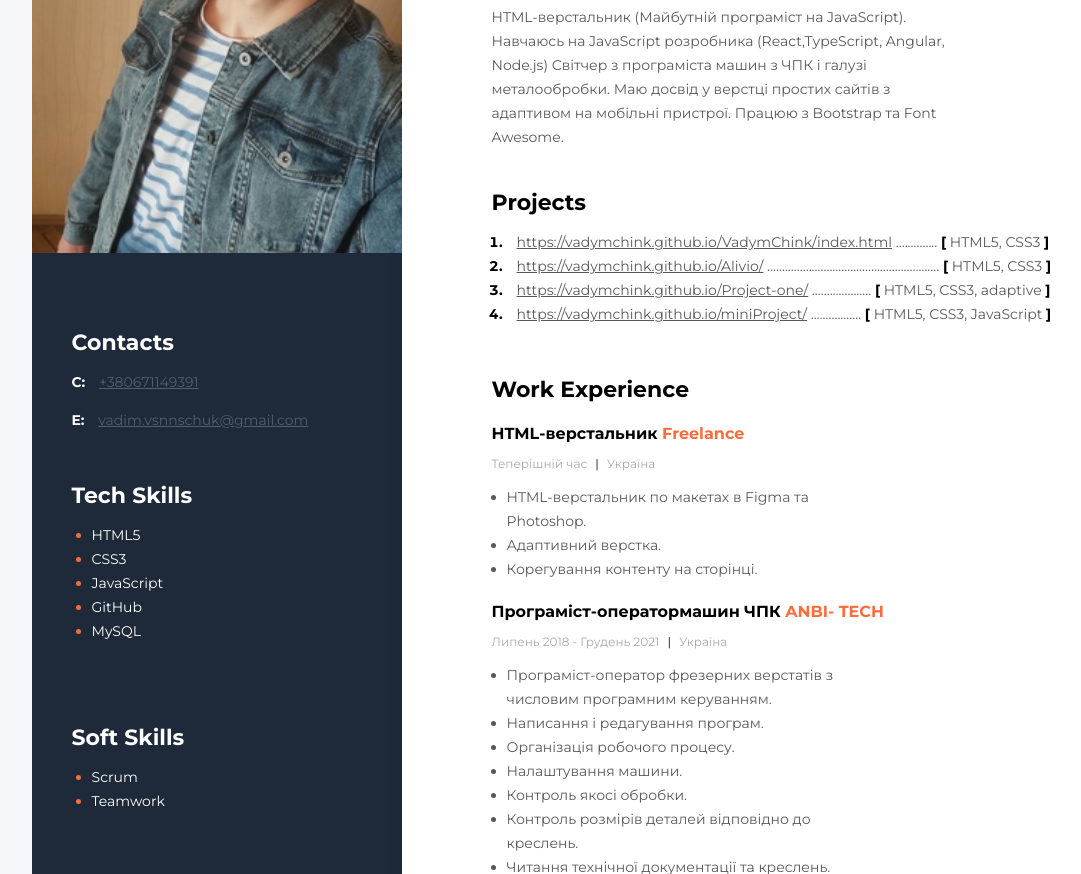
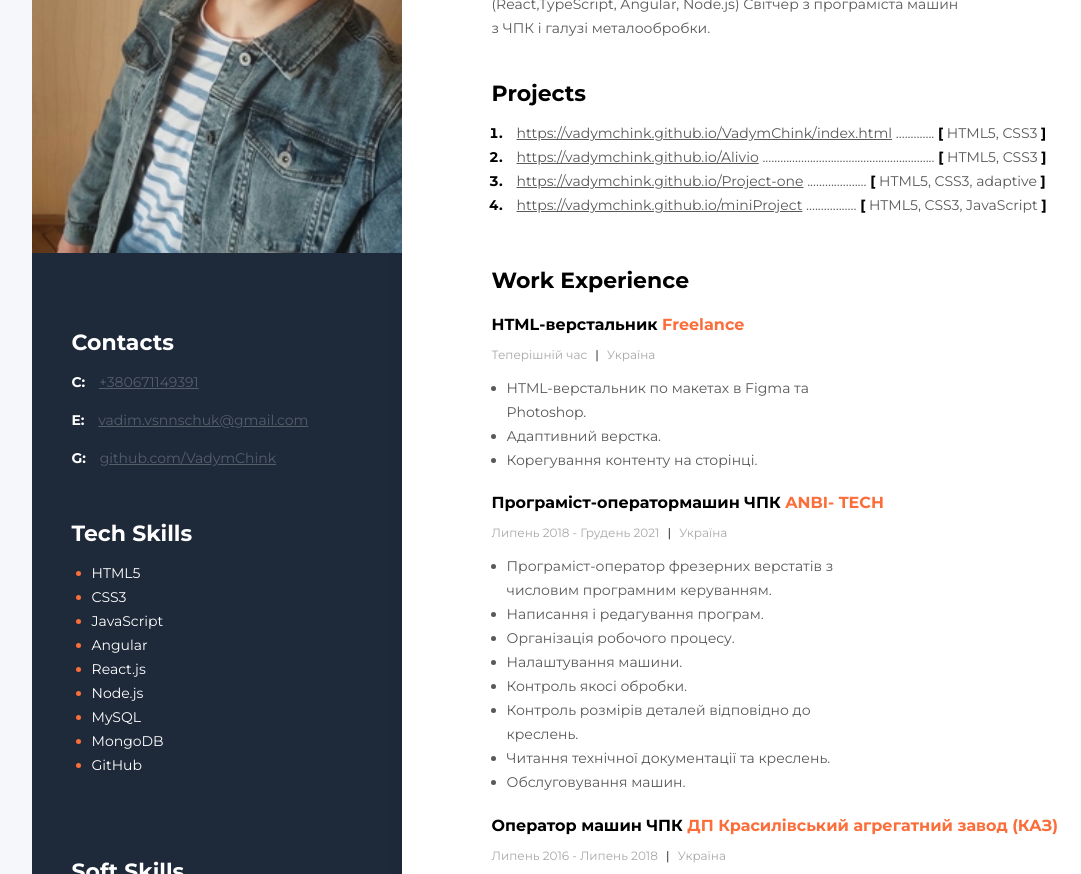
Before and after one commit to VadymChink/cv, a plain HTML site: page index.html in a window 1280 px wide. Shown: the part 288-1162 px from the top of the page, without its empty margins (92-1173 px from the left). Drawn offline with Linux system fonts and the light colour scheme.

Commit message:
end editing cv

```diff
--- a/index.html
+++ b/index.html
@@ -22,15 +22,12 @@
 		<!--about user-->
 		<div class="about">
 
-			<h2 class="about-position">Front-End Developer</h2>
-			<h2 class="about-position">(HTML-верстальник)</h2>
+			<h2 class="about-position">Junior Full Stack developer</h2>
 			<h1 class="about-name">Vadym Vinnichuk</h1>
 
-			<p class="about-description">HTML-верстальник (Майбутній програміст на JavaScript).
+			<p class="about-description">Junior Full Stack developer.
 				Навчаюсь на JavaScript розробника (React,TypeScript, Angular, Node.js)
-				Світчер з програміста машин з ЧПК і галузі металообробки.
-				Маю досвід у верстці простих сайтів з адаптивом на мобільні пристрої. Працюю з Bootstrap та
-				Font Awesome. </p>
+				Світчер з програміста машин з ЧПК і галузі металообробки.</p>
 
 		</div>
 		<!--Projects-->
@@ -40,31 +37,40 @@
 				<li class="projects-title">
                     <span class="project">
                          <a href="https://vadymchink.github.io/VadymChink/index.html" class="project-link">https://vadymchink.github.io/VadymChink/index.html</a>
-                    <span class="delete">..............</span><br class="br">
+                    <span class="delete">.............</span><br class="br">
                     <span class="project-bracket">[</span>  HTML5, CSS3 <span class="project-bracket">]</span>
                 </span>
 				</li>
 				<li class="projects-title">
                     <span class="project">
-                         <a href="https://vadymchink.github.io/Alivio/" class="project-link">https://vadymchink.github.io/Alivio/</a>
-                    <span class="delete">..........................................................</span><br class="br">
+                         <a href="https://vadymchink.github.io/Alivio" class="project-link">https://vadymchink.github.io/Alivio</a>
+                    <span class="delete">..........................................................</span><br
+		                    class="br">
                     <span class="project-bracket">[</span>  HTML5, CSS3 <span class="project-bracket">]</span>
                 </span>
 				</li>
 				<li class="projects-title">
-                    <span class="project"><a href="https://vadymchink.github.io/Project-one/" class="project-link">https://vadymchink.github.io/Project-one/</a>
+                    <span class="project"><a href="https://vadymchink.github.io/Project-one" class="project-link">https://vadymchink.github.io/Project-one</a>
                     <span class="delete">....................</span><br class="br">
                     <span class="project-bracket">[</span> HTML5, CSS3, adaptive <span class="project-bracket">]</span>
                 </span>
 				</li>
 				<li class="projects-title">
                    <span class="project">
-                    <a href="https://vadymchink.github.io/miniProject/" class="project-link">https://vadymchink.github.io/miniProject/</a>
+                    <a href="https://vadymchink.github.io/miniProject" class="project-link">https://vadymchink.github.io/miniProject</a>
                     <span class="delete">.................</span> <br class="br">
                     <span class="project-bracket">[</span> HTML5, CSS3, JavaScript <span
 		                   class="project-bracket">]</span>
                    </span>
 				</li>
+<!--				<li class="projects-title">-->
+<!--                   <span class="project">-->
+<!--                    <a href="https://vadymchink.github.io/miniProject" class="project-link">https://vadymchink.github.io/miniProject</a>-->
+<!--                    <span class="delete">.................</span> <br class="br">-->
+<!--                    <span class="project-bracket">[</span> HTML5, CSS3, Angular <span-->
+<!--		                   class="project-bracket">]</span>-->
+<!--                   </span>-->
+<!--				</li>-->
 			</ol>
 		</div>
 		<!--Work-->
@@ -154,6 +160,10 @@
 						<span class="contact-type">E:</span>
 						<a href="mailto:vadim.vsnnschuk@gmail.com" type="mail" class="contact-link">vadim.vsnnschuk@gmail.com</a>
 					</p>
+					<p>
+						<span class="contact-type">G:</span>
+						<a href="https://github.com/VadymChink" type="mail" class="contact-link">github.com/VadymChink</a>
+					</p>
 
 				</div>
 			</div>
@@ -164,11 +174,13 @@
 					<li class="tech-skills-item"><span class="tech-skills-text">HTML5</span></li>
 					<li class="tech-skills-item"><span class="tech-skills-text">CSS3</span></li>
 					<li class="tech-skills-item"><span class="tech-skills-text">JavaScript</span></li>
+					 <li class="tech-skills-item"><span class="tech-skills-text">Angular</span></li>
+					<li class="tech-skills-item"><span class="tech-skills-text">React.js</span></li>
+					<li class="tech-skills-item"><span class="tech-skills-text">Node.js</span></li>
+					<li class="tech-skills-item"><span class="tech-skills-text">MySQL</span></li>
+					<li class="tech-skills-item"><span class="tech-skills-text">MongoDB</span></li>
 					<li class="tech-skills-item"><span class="tech-skills-text">GitHub</span></li>
-					<li class="tech-skills-item"><span class="tech-skills-text">MySQL</span></li>
 					<!-- <li class="tech-skills-item"><span class="tech-skills-text">WebPack</span></li>-->
-					<!--<li class="tech-skills-item"><span class="tech-skills-text">React.js</span></li>-->
-					<!--					<li class="tech-skills-item"><span class="tech-skills-text">Node.js</span></li>-->
 				</ul>
 			</div>
 
@@ -178,7 +190,7 @@
 				<ul class="soft-skills-list">
 					<li class="soft-skills-item"><span class="soft-skills-text">Scrum</span></li>
 					<!-- <li class="soft-skills-item"><span class="soft-skills-text">Agile</span> </li> -->
-					<!--                    <li class="soft-skills-item"><span class="soft-skills-text">GTD</span> </li>-->
+					<!--<li class="soft-skills-item"><span class="soft-skills-text">GTD</span> </li>-->
 					<li class="soft-skills-item"><span class="soft-skills-text">Teamwork</span></li>
 				</ul>
 			</div>
```
